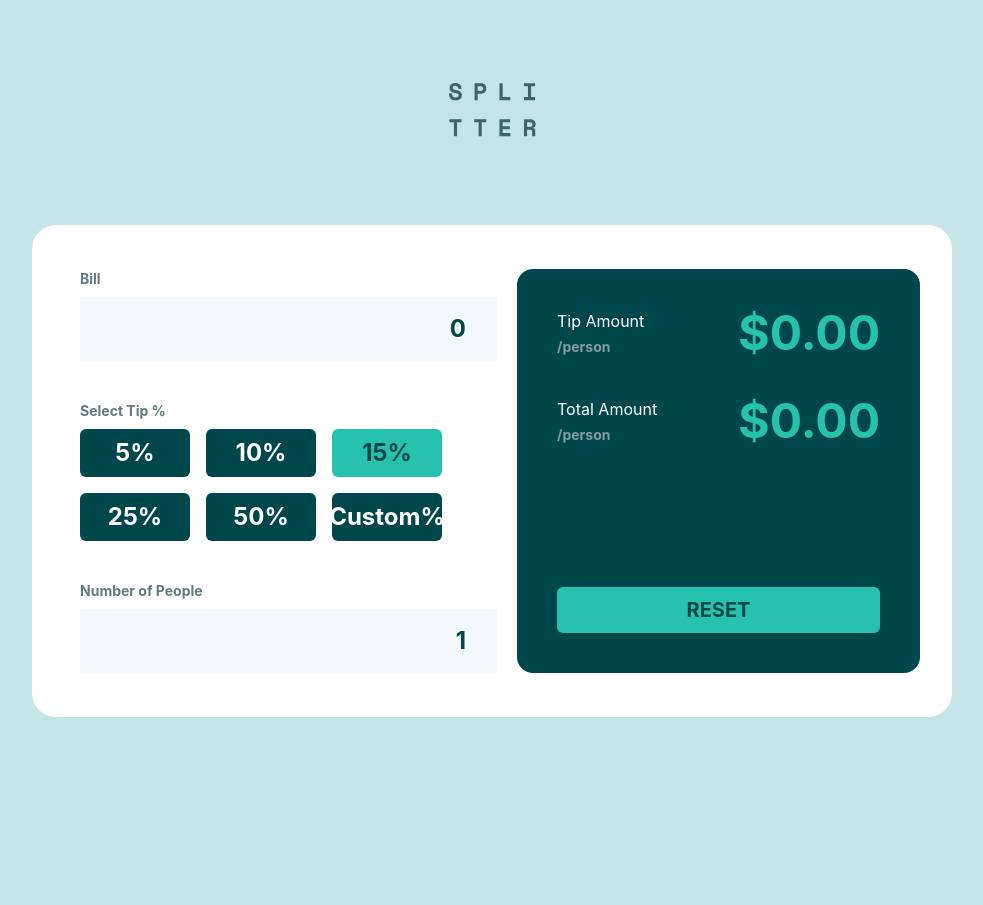
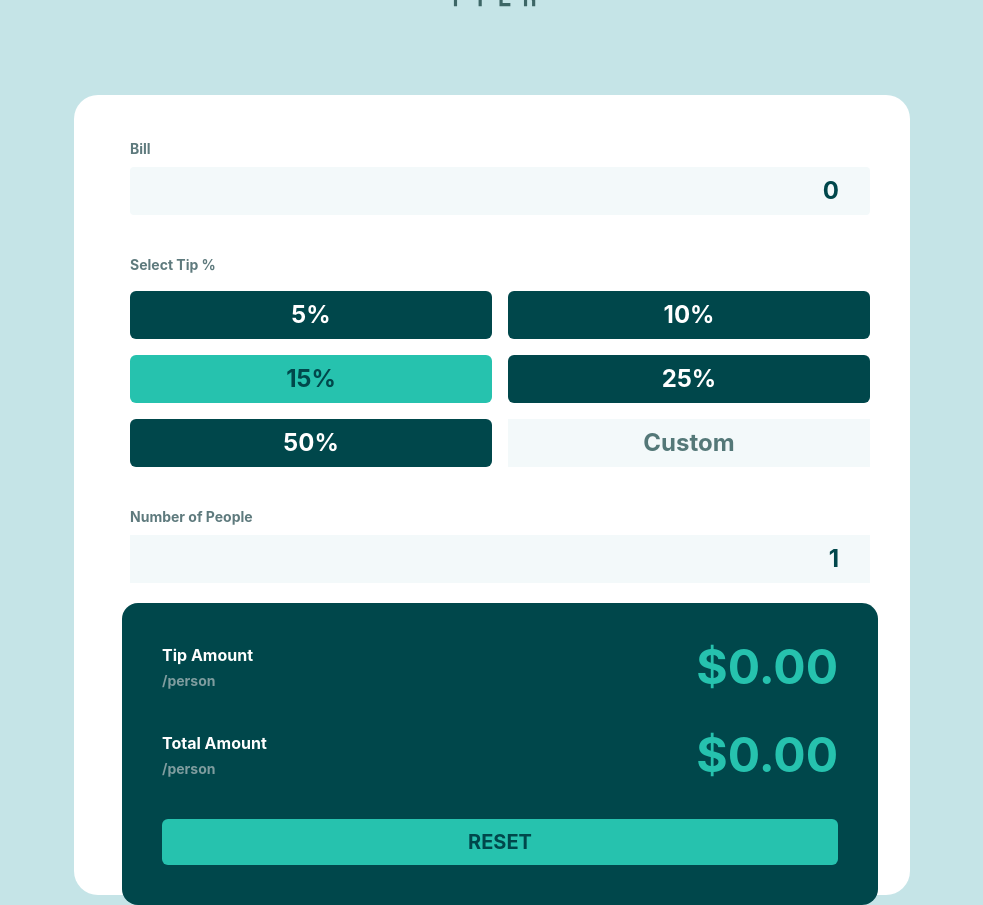
Before and after one commit to caner404/tip-calculator-app, a React (Vite) app: page / in a window 1280 px wide. Shown: the whole page, without its empty margins (148-1131 px from the left). Before the commit the page ends 800 px from the top, so only its background shows below. Built offline with nearby package versions, Linux system fonts and the light colour scheme.

Commit message:
Refactor Calculator component layout and styles; remove unused App.css

```diff
--- a/src/App.css
+++ /dev/null
@@ -1,6 +0,0 @@
-#root {
-  max-width: 1280px;
-  margin: 0 auto;
-  padding: 2rem;
-  text-align: center;
-}
--- a/src/App.tsx
+++ b/src/App.tsx
@@ -1,11 +1,10 @@
-import './App.css';
 import { Calculator } from './calculator/Calculator';
 import logo from './assets/logo.svg';
 
 function App() {
   return (
-    <div className='flex flex-col items-center justify-center gap-[88px]'>
-      <header>
+    <div className='flex flex-col items-center sm:justify-center gap-10 sm:gap-[88px] h-screen w-screen'>
+      <header className='mt-8 sm:mt-12'>
         <img
           src={logo}
           alt='logo'
--- a/src/calculator/Calculator.tsx
+++ b/src/calculator/Calculator.tsx
@@ -2,10 +2,12 @@ import { useEffect, useState } from 'react';
 import { calculate } from '../helper';
 
 export function Calculator() {
-  const percentages = ['5', '10', '15', '25', '50', 'Custom'];
+  const percentages = [5, 10, 15, 25, 50];
   const [bill, setBill] = useState(0);
   const [checked, setChecked] = useState(percentages[2]);
   const [numberOfPeople, setNumberOfPeople] = useState(1);
+
+  const [isCustom, setIsCustom] = useState(false);
 
   const [tipPerPerson, setTipPerPerson] = useState(0);
   const [amountPerPerson, setAmountPerPerson] = useState(0);
@@ -14,6 +16,7 @@ export function Calculator() {
     setBill(0);
     setNumberOfPeople(1);
     setChecked(percentages[2]);
+    setIsCustom(false);
   };
 
   useEffect(() => {
@@ -22,8 +25,8 @@ export function Calculator() {
     setAmountPerPerson(amountPerPerson);
   }, [bill, numberOfPeople, checked]);
   return (
-    <div className='bg-white py-11 pl-12 pr-8 rounded-3xl flex gap-5 max-w-[920px]'>
-      <form className='flex flex-col gap-10 flex-1'>
+    <div className='bg-white py-8 sm:py-11 px-6 sm:px-0 sm:pl-12 sm:pr-8 rounded-tr-3xl rounded-tl-2xl sm:rounded-3xl flex flex-col gap-5 max-w-full sm:max-w-[920px] h-full'>
+      <form className='flex flex-col gap-8 sm:gap-10 flex-1 px-2'>
         <div className='flex flex-col gap-2 text-left'>
           <label
             htmlFor='billInput'
@@ -36,14 +39,14 @@ export function Calculator() {
             type='number'
             aria-label='Bill'
             value={bill}
-            className='bg-[#F3F9FA] p-4 text-[#00474B] font-bold text-2xl text-right'
+            className='bg-[#F3F9FA] py-2 px-4 text-[#00474B] font-bold text-2xl text-right rounded-sm'
             onChange={(e) => {
               setBill(Number(e.target.value));
             }}
           />
         </div>
 
-        <div className='flex flex-col flex-1 text-left gap-2'>
+        <div className='flex flex-col flex-1 text-left gap-4'>
           <label className='text-[#5E7A7D] font-bold text-sm'>Select Tip %</label>
 
           <div className='flex flex-wrap items-center gap-4'>
@@ -54,22 +57,45 @@ export function Calculator() {
                   key={percentage}
                   id={`${percentage}%-tip`}
                   aria-checked={checked === percentage}
-                  className={`rounded-md flex items-center justify-center w-[110px] h-12 font-bold text-2xl px-3 py-2 ${
+                  className={`flex items-center justify-center basis-[calc(50%-8px)] sm:w-[110px] h-12 font-bold text-2xl rounded-md hover:cursor-pointer ${
                     checked === percentage ? 'active bg-[#26C2AE] text-[#00474B]' : 'bg-[#00474B] text-white'
                   }`}
-                  onClick={() => setChecked(percentage)}
+                  onClick={() => {
+                    setChecked(percentage);
+                    setIsCustom(false);
+                  }}
                 >
                   <p>{percentage}%</p>
                 </div>
               );
             })}
+
+            {isCustom ? (
+              <input
+                type='number'
+                className={`flex items-center justify-center flex-1 rounded-md w-[110px] h-12 font-bold text-2xl text-right px-3 py-2 hover:cursor-pointer bg-[#F3F9FA] text-[#547878]`}
+                onChange={(e) => {
+                  setChecked(Number(e.target.value));
+                }}
+              />
+            ) : (
+              <div
+                role='radio'
+                key='custom'
+                id='custom%-tip'
+                onClick={() => setIsCustom(!isCustom)}
+                className='flex items-center justify-center flex-1 w-[110px] h-12 font-bold text-2xl px-3 py-2 hover:cursor-pointer bg-[#F3F9FA] text-[#547878]'
+              >
+                <p>Custom</p>
+              </div>
+            )}
           </div>
         </div>
 
         <div className='flex flex-col gap-2 text-left'>
           <label
             htmlFor='numberOfPeople'
-            className='text-[#5E7A7D] font-bold text-sm'
+            className='text-[#5E7A7D] font-bold text-sm rounded-sm'
           >
             Number of People
           </label>
@@ -78,7 +104,7 @@ export function Calculator() {
             id='numberOfPeople'
             type='number'
             aria-label='Number of People'
-            className='bg-[#F3F9FA] p-4 text-[#00474B] font-bold text-2xl text-right'
+            className='bg-[#F3F9FA] py-2 p-4 text-[#00474B] font-bold text-2xl text-right'
             value={numberOfPeople}
             onChange={(e) => {
               setNumberOfPeople(Number(e.target.value));
@@ -87,30 +113,30 @@ export function Calculator() {
         </div>
       </form>
       <div
-        className='flex flex-col gap-10 flex-1 bg-[#00474B] rounded-2xl p-10'
+        className='flex flex-col gap-5 sm:gap-10 flex-1 bg-[#00474B] rounded-2xl p-6 sm:p-10'
         data-testid='tipAmount'
       >
-        <div className='flex gap-2 text-white justify-between'>
+        <div className='flex gap-2 text-white justify-between font-bold'>
           <div className='flex flex-col gap-1 text-left'>
-            <p className='text-white text-base'>Tip Amount</p>
-            <span className='text-sm text-[#7F9D9F] font-bold '>/person</span>
+            <p className='text-base'>Tip Amount</p>
+            <span className='text-sm text-[#7F9D9F]'>/person</span>
           </div>
-          <h2 className='text-5xl text-[#26C2AE] font-bold'>${tipPerPerson.toFixed(2)}</h2>
+          <h2 className='text-3xl sm:text-5xl text-[#26C2AE] font-bold'>${tipPerPerson.toFixed(2)}</h2>
         </div>
 
         <div
-          className='flex gap-2 text-white text-left justify-between'
+          className='flex gap-2 text-white text-left justify-between font-bold'
           data-testid='totalAmount'
         >
           <div className='flex flex-col gap-1'>
-            <p className='text-white text-base'>Total Amount</p>
-            <span className='text-sm text-[#7F9D9F] font-bold '>/person</span>
+            <p className='text-base'>Total Amount</p>
+            <span className='text-sm text-[#7F9D9F]'>/person</span>
           </div>
-          <h2 className='text-5xl text-[#26C2AE] font-bold'>${amountPerPerson.toFixed(2)}</h2>
+          <h2 className='text-3xl sm:text-5xl text-[#26C2AE] font-bold'>${amountPerPerson.toFixed(2)}</h2>
         </div>
 
         <button
-          className='mt-auto bg-[#26C2AE] rounded-md font-bold text-[#00474B] text-[20px] uppercase py-2'
+          className='mt-auto bg-[#26C2AE] rounded-md font-bold text-[#00474B] text-[20px] uppercase py-2 hover:cursor-pointer'
           onClick={resetValues}
         >
           Reset
--- a/src/index.css
+++ b/src/index.css
@@ -14,11 +14,3 @@
   -webkit-font-smoothing: antialiased;
   -moz-osx-font-smoothing: grayscale;
 }
-
-body {
-  margin: 0;
-  display: flex;
-  place-items: center;
-  min-width: 320px;
-  min-height: 100vh;
-}
```
Also changed, not shown: 1 other file (tests, documents, lock files or other folders).
